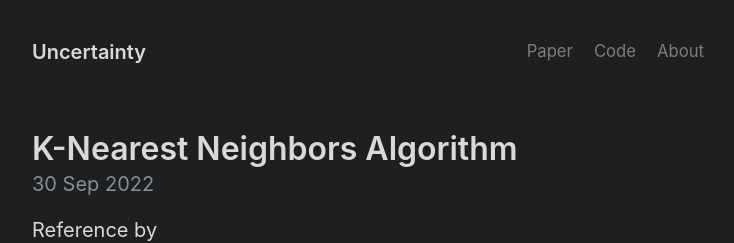
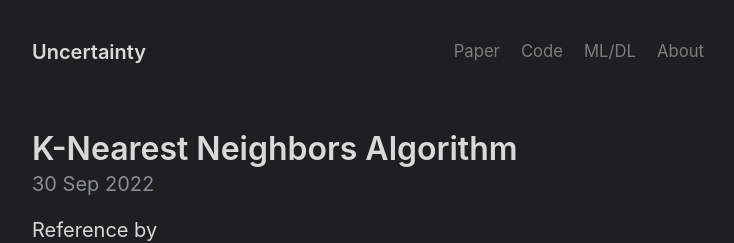
Before and after one commit to mawjdgus0812/mawjdgus0812.github.io, a Jekyll site: the page built from index.html, in a window 1280 px wide. Shown: the top 243 px of the page, without its empty margins (272-1006 px from the left). Built offline with Jekyll 4.4.1, drawn with Linux system fonts in a browser that asks for light colours; the list of posts is cut into pages by our own code.

```diff
--- a/_config.yml
+++ b/_config.yml
@@ -47,6 +47,9 @@ nav:
   - title: Code
     url: /archive2
 
+  - title: ML/DL
+    url: /archive3
+
   - title: About
     url: /about
 
```
